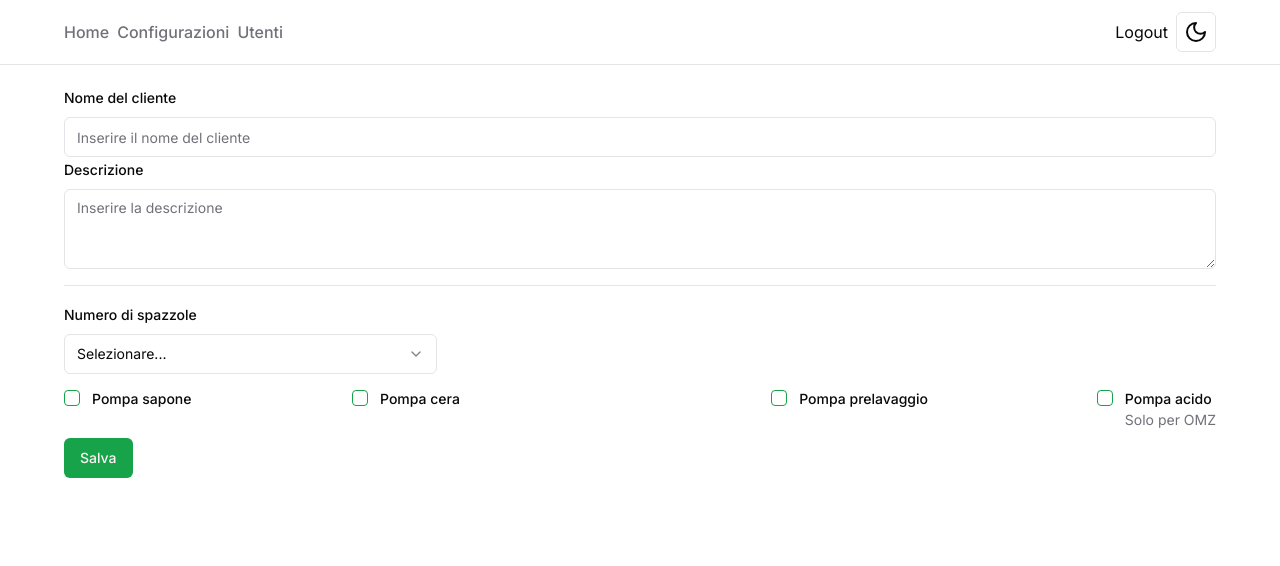
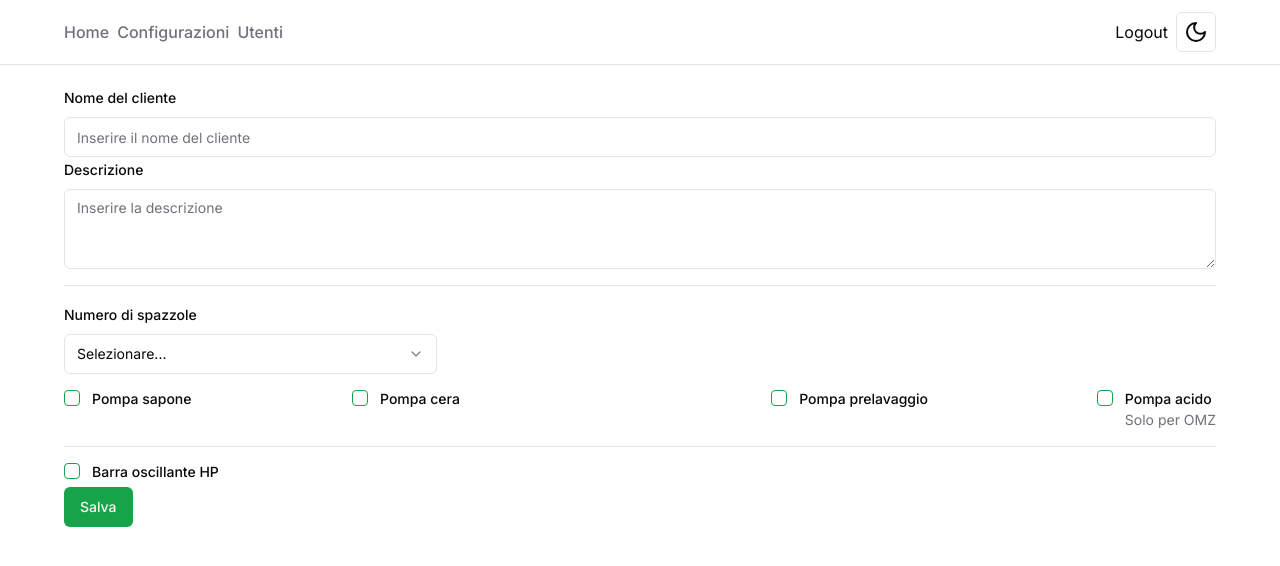
Before and after one commit to slinden2/product-configurator, a Next.js app: page /configurations/new in a window 1280 px wide. Shown: the top 566 px of the page. Built offline with nearby package versions, Linux system fonts and the light colour scheme.

Commit message:
Adds HP roof bar in the form

```diff
--- a/components/ConfigForm.tsx
+++ b/components/ConfigForm.tsx
@@ -25,6 +25,7 @@ const ConfigForm = () => {
   const brushNum = form.watch("brush_num");
   const hasChemicalPump = form.watch("has_chemical_pump");
   const hasAcidPump = form.watch("has_acid_pump");
+  const hasHPRoofBar = form.watch("has_hp_roof_bar");
 
   async function onSubmit(values: ConfigFormData) {
     console.log(values);
@@ -147,6 +148,20 @@ const ConfigForm = () => {
               />
             </div>
           )}
+          <Separator className="my-4" />
+          <div className="flex gap-4">
+            <CheckboxField
+              name="has_hp_roof_bar"
+              label="Barra oscillante HP"
+              fieldsToResetOnUncheck={["has_chemical_roof_bar"]}
+            />
+            {hasHPRoofBar && (
+              <CheckboxField
+                name="has_chemical_roof_bar"
+                label="Barra di prelevaggio"
+              />
+            )}
+          </div>
           <Button className="mt-2" type="submit">
             Salva
           </Button>
--- a/validation/configSchema.ts
+++ b/validation/configSchema.ts
@@ -257,9 +257,25 @@ const acidPumpDiscriminatedUnion = z.discriminatedUnion("has_acid_pump", [
   }),
 ]);
 
+const hpRoofBarDiscriminatedUnion = z.discriminatedUnion("has_hp_roof_bar", [
+  z.object({
+    has_hp_roof_bar: z.literal(undefined),
+    has_chemical_roof_bar: z.undefined(),
+  }),
+  z.object({
+    has_hp_roof_bar: z.literal(false),
+    has_chemical_roof_bar: z.undefined(),
+  }),
+  z.object({
+    has_hp_roof_bar: z.literal(true),
+    has_chemical_roof_bar: z.boolean().default(false),
+  }),
+]);
+
 export const configSchema = baseSchema
   .and(chemPumpDiscriminatedUnion)
   .and(acidPumpDiscriminatedUnion)
+  .and(hpRoofBarDiscriminatedUnion)
   .superRefine((data, ctx) => {
     if (
       data.chemical_num &&
```
